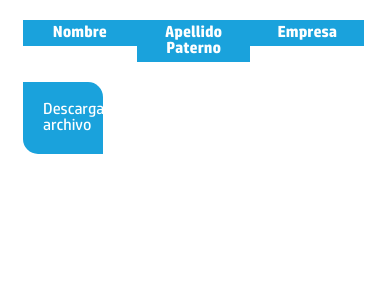
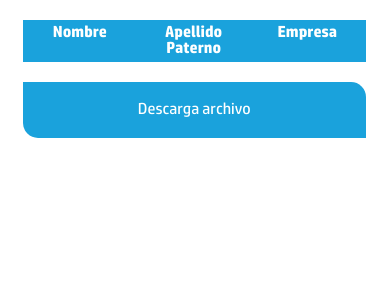
Before and after one commit to pcuervo/hpregistro, a PHP site: page /consulta.html in a window 390 px wide. Shown: the part 125-425 px from the top of the page. Run offline with PHP 8.4, Linux system fonts and the light colour scheme; data that the repository does not hold is empty; some libraries are stand-ins or nearby versions.

Commit message:
tabla responsive

```diff
--- a/consulta.html
+++ b/consulta.html
@@ -34,7 +34,7 @@
 
 				<div class="width clearfix">
 
-					<a class="columna c-3 boton" href="DescargaCSV.php">Descarga archivo</a>
+					<a class="columna c-3 small-12 boton" href="DescargaCSV.php">Descarga archivo</a>
 
 				</div><!-- width -->
 
--- a/style.css
+++ b/style.css
@@ -533,7 +533,7 @@ figure {
   font: 16px / 16px 'hp bold';
 }
 /* line 188, style.less */
-.table .renglon:first-child > div {
+.table .renglon:first-child {
   background: #1aa2dc;
 }
 /* line 194, style.less */
--- a/style.less
+++ b/style.less
@@ -185,7 +185,7 @@ figure {margin: 0;}
 	.renglon{ margin: 0;
 		div{ padding: 4px; border: 1px solid @highlight; overflow: hidden; }
 		.text-center{ background: @highlight; color: @claro; .hp( 16px, 16px, 'hp bold' ); }
-		&:first-child > div{ background: @highlight; }
+		&:first-child{ background: @highlight; }
 	}
 }
 
```
